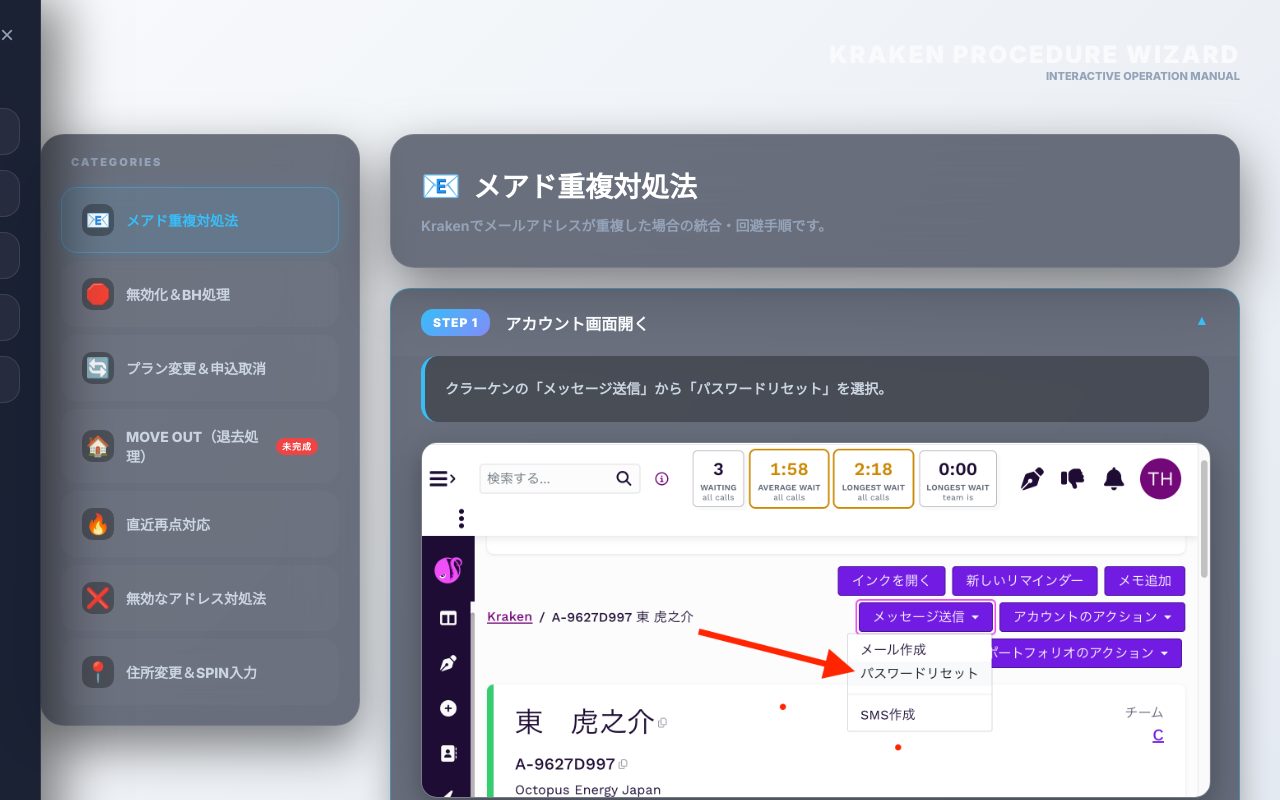
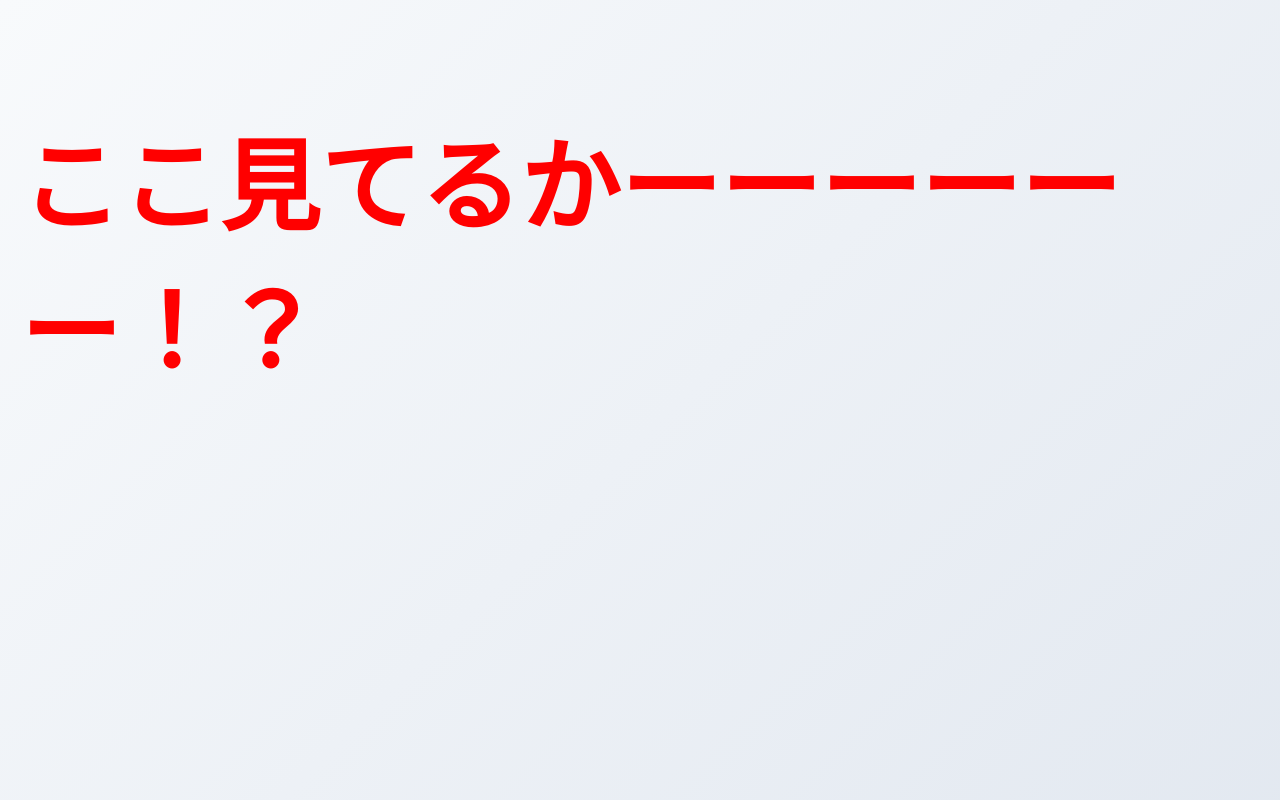
Before and after one commit to toranosukehigashi/team-portal, a Next.js app: page /procedure-wizard in a window 1280 px wide. Shown: the top 800 px of the page. Built offline with nearby package versions, Linux system fonts and the light colour scheme.

Commit message:
“Krakenスクショ入れる前に文字だけ”

```diff
--- a/app/procedure-wizard/page.tsx
+++ b/app/procedure-wizard/page.tsx
@@ -111,6 +111,7 @@ const MANUAL_DATA = [
 ];
 
 export default function ProcedureWizard() {
+  return <h1 style={{color: "red", fontSize: "100px"}}>ここ見てるかーーーーーー！？</h1>;
   const router = useRouter();
   const [isReady, setIsReady] = useState(false);
   const [activeManualId, setActiveManualId] = useState(MANUAL_DATA[0].id);
```
